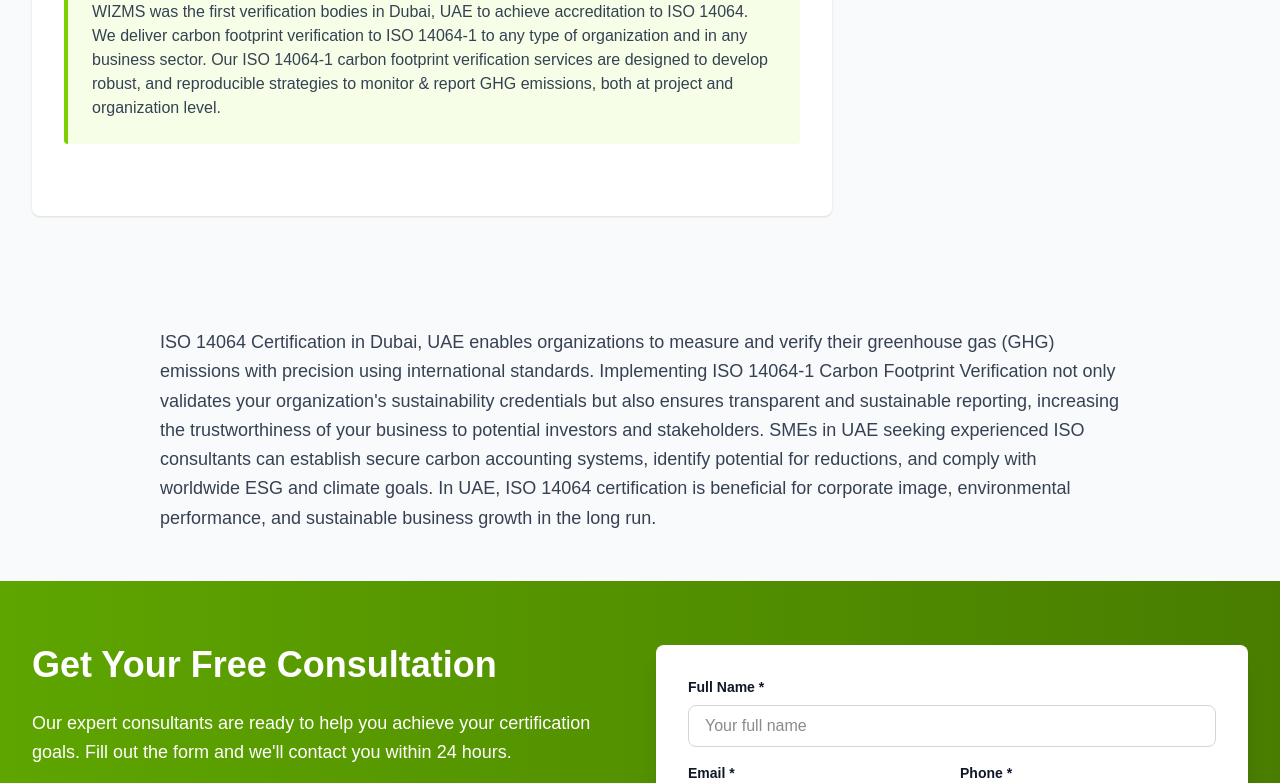
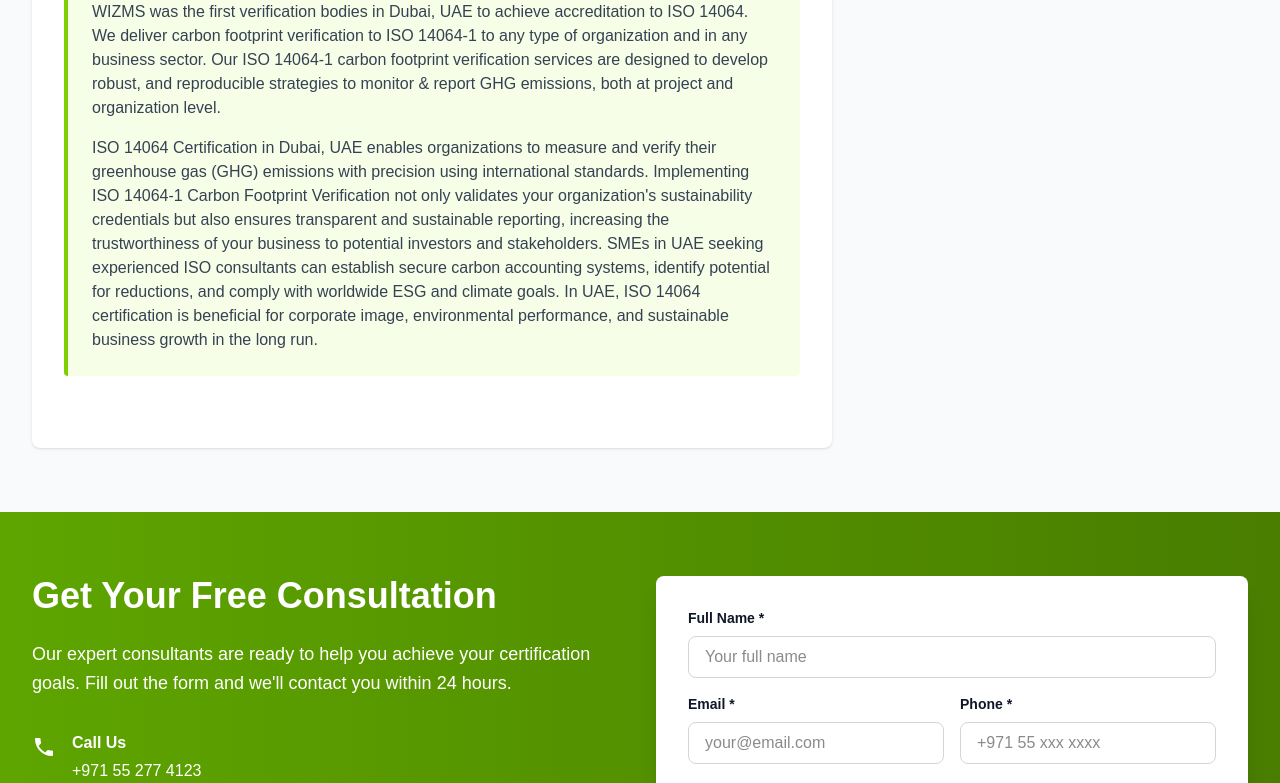
Before and after one commit to createweb7/wizms, a Next.js app: page /iso-14064-1-certification-consultants-uae in a window 1280 px wide. Shown: the part 2095-2878 px from the top of the page. Built offline with nearby package versions, Linux system fonts and the light colour scheme; no server answers.

Commit message:
Move ISO 14064-1 closing paragraph inside WIZMS accreditation section
Co-Authored-By: Claude Sonnet 4.6 <noreply@anthropic.com>

```diff
--- a/src/app/(public)/iso-14064-1-certification-consultants-uae/page.tsx
+++ b/src/app/(public)/iso-14064-1-certification-consultants-uae/page.tsx
@@ -87,8 +87,11 @@ export default function ISO14064Page() {
                 </div>
 
                 <div className="mb-10 bg-lime-50 border-l-4 border-lime-500 p-6 rounded">
+                  <p className="text-gray-700 mb-4">
+                    WIZMS was the first verification bodies in Dubai, UAE to achieve accreditation to ISO 14064. We deliver carbon footprint verification to ISO 14064-1 to any type of organization and in any business sector. Our ISO 14064-1 carbon footprint verification services are designed to develop robust, and reproducible strategies to monitor & report GHG emissions, both at project and organization level.
+                  </p>
                   <p className="text-gray-700">
-                    WIZMS was the first verification bodies in Dubai, UAE to achieve accreditation to ISO 14064. We deliver carbon footprint verification to ISO 14064-1 to any type of organization and in any business sector. Our ISO 14064-1 carbon footprint verification services are designed to develop robust, and reproducible strategies to monitor & report GHG emissions, both at project and organization level.
+                    ISO 14064 Certification in Dubai, UAE enables organizations to measure and verify their greenhouse gas (GHG) emissions with precision using international standards. Implementing ISO 14064-1 Carbon Footprint Verification not only validates your organization&apos;s sustainability credentials but also ensures transparent and sustainable reporting, increasing the trustworthiness of your business to potential investors and stakeholders. SMEs in UAE seeking experienced ISO consultants can establish secure carbon accounting systems, identify potential for reductions, and comply with worldwide ESG and climate goals. In UAE, ISO 14064 certification is beneficial for corporate image, environmental performance, and sustainable business growth in the long run.
                   </p>
                 </div>
               </div>
@@ -124,15 +127,6 @@ export default function ISO14064Page() {
         </div>
       </div>
 
-      {/* Closing Paragraph */}
-      <div className="bg-gray-50 py-12">
-        <div className="max-w-5xl mx-auto px-4 sm:px-6 lg:px-8">
-          <p className="text-gray-700 leading-relaxed text-lg">
-            ISO 14064 Certification in Dubai, UAE enables organizations to measure and verify their greenhouse gas (GHG) emissions with precision using international standards. Implementing ISO 14064-1 Carbon Footprint Verification not only validates your organization&apos;s sustainability credentials but also ensures transparent and sustainable reporting, increasing the trustworthiness of your business to potential investors and stakeholders. SMEs in UAE seeking experienced ISO consultants can establish secure carbon accounting systems, identify potential for reductions, and comply with worldwide ESG and climate goals. In UAE, ISO 14064 certification is beneficial for corporate image, environmental performance, and sustainable business growth in the long run.
-          </p>
-        </div>
-      </div>
-
       <EnquiryForm serviceType="ISO 14064-1 - Carbon Footprint & Greenhouse Gas Verification" bgColor="from-lime-600 to-lime-700" />
 
       <script type="application/ld+json">
```
